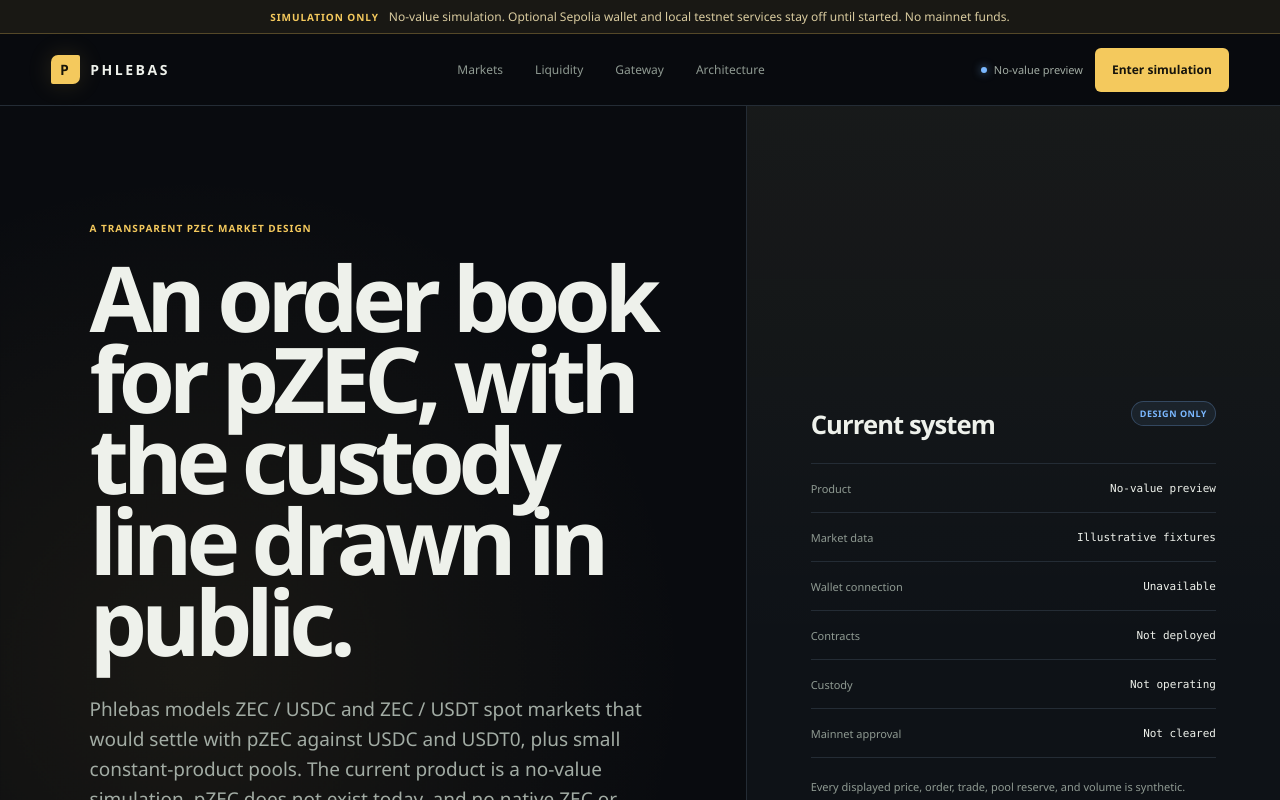
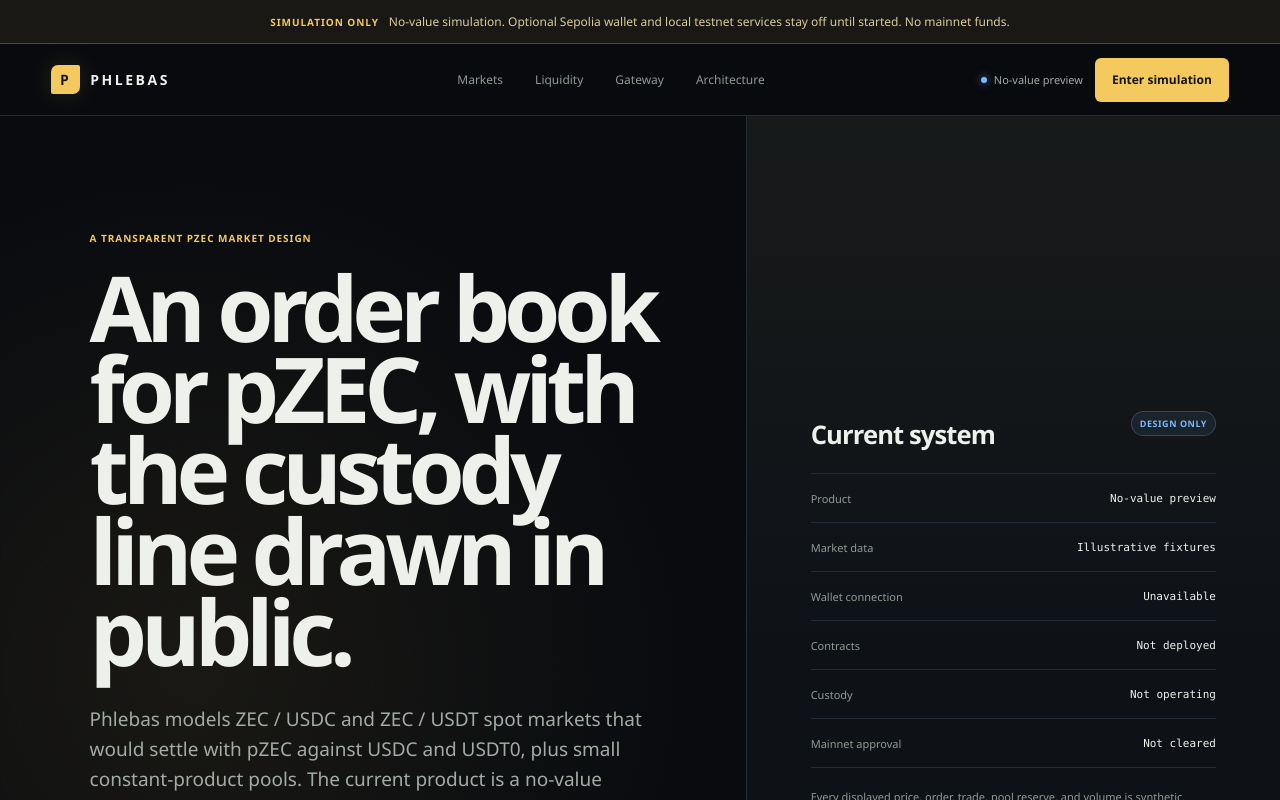
Before and after one commit to EauDoon/Phlebas, a Next.js app: page / in a window 1280 px wide. Shown: the top 800 px of the page. Built offline with nearby package versions, Linux system fonts and the light colour scheme.

Commit message:
fix: keep landing simulation banner 44px on desktop

```diff
--- a/src/components/landing.module.css
+++ b/src/components/landing.module.css
@@ -43,7 +43,7 @@
 
 .simulationBanner {
   display: flex;
-  min-height: 34px;
+  min-height: 44px;
   align-items: center;
   justify-content: center;
   gap: 10px;
```
